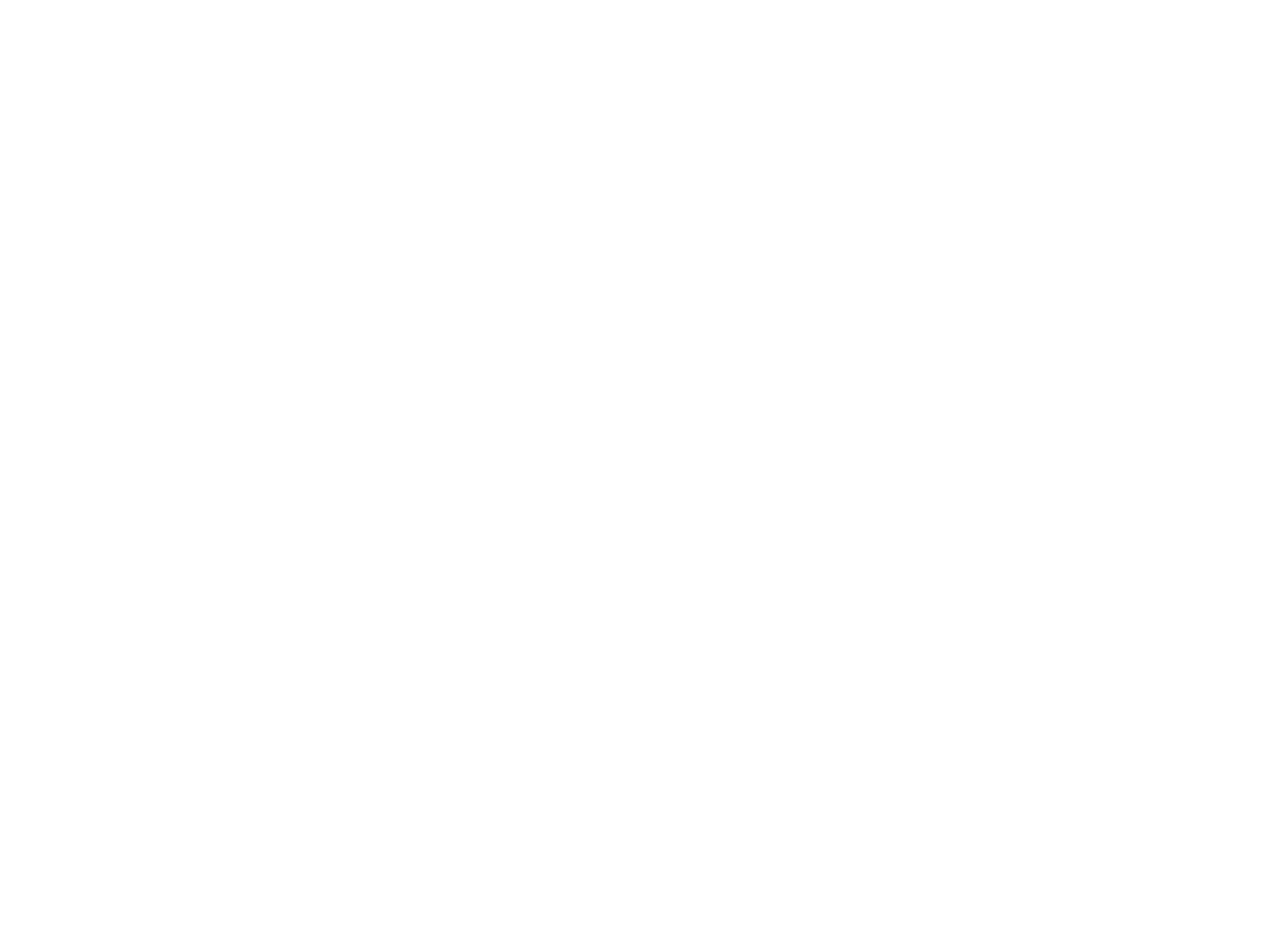
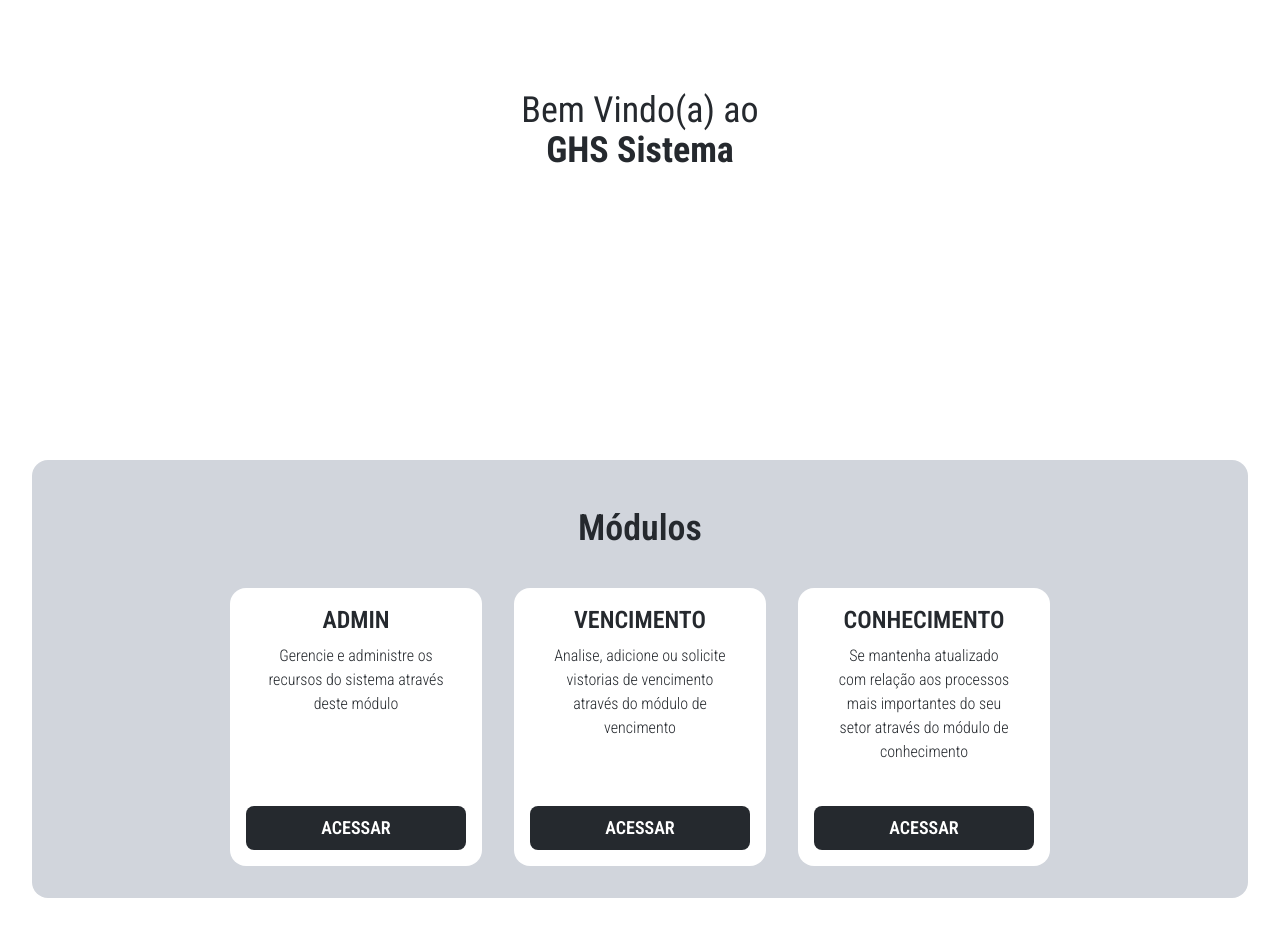
Before and after one commit to wladimiroliveira/hipersenna-saas, a Next.js app: page /home in a window 1280 px wide. Shown: the part 260-1196 px from the top of the page. Before the commit the page ends 800 px from the top, so only its background shows below. Built offline with nearby package versions, Linux system fonts and the light colour scheme.

Commit message:
feat (home): create the home  module container and add transitions to home page components

```diff
--- a/src/app/home/page.js
+++ b/src/app/home/page.js
@@ -1,8 +1,16 @@
+import { ModulesContainer } from "@/app/ui/components/modulesContainer";
+import modules from "@/lib/files/modules.json";
+
 export default async function Page() {
   return (
-    <div>
-      <h1>Parabéns</h1>
-      <p>Seu usuário foi logado com sucesso.</p>
+    <div className="pl-8 pr-8">
+      <div className="flex items-center justify-center" style={{ height: "calc(90vh - 60px)" }}>
+        <h1 className="text-center text-4xl text-primaria">
+          Bem Vindo(a) ao <br />
+          <strong>GHS Sistema</strong>
+        </h1>
+      </div>
+      <ModulesContainer title="Módulos" modules={modules} />
     </div>
   );
 }
--- /dev/null
+++ b/src/app/ui/components/modulesContainer.js
@@ -0,0 +1,39 @@
+import Link from "next/link";
+
+export function ModulesContainer({ modules, title }) {
+  return (
+    <div className="bg-gray-300 p-8 rounded-2xl mb-[150px]">
+      <h2 className="text-center text-4xl font-semibold text-primaria mt-4 mb-10">{title}</h2>
+      <div className="flex justify-center gap-8">
+        {modules.map((module) => {
+          return (
+            <Module
+              title={module.name}
+              text={module.description}
+              buttonText={module.buttonText}
+              href={module.path}
+              key={module.id}
+            />
+          );
+        })}
+      </div>
+    </div>
+  );
+}
+
+export function Module({ title, text, buttonText, href }) {
+  return (
+    <div className="flex flex-col justify-between w-[252px] h-[278px] text-center bg-secundaria p-4 rounded-2xl">
+      <div>
+        <h3 className="uppercase text-2xl font-semibold text-primaria mb-2">{title}</h3>
+        <p className="w-[180px] m-auto font-light text-primaria">{text}</p>
+      </div>
+      <Link
+        href={href}
+        className="bg-primaria p-2 rounded-md text-lg text-secundaria font-semibold uppercase transition-colors hover:bg-hover-primaria"
+      >
+        {buttonText}
+      </Link>
+    </div>
+  );
+}
--- a/src/app/ui/components/navigation.js
+++ b/src/app/ui/components/navigation.js
@@ -22,10 +22,10 @@
     <div className="flex flex-row gap-10 items-center justify-between bg-primaria pl-8 pr-8 pt-4 pb-4">
       <div
         className={clsx(
-          "flex flex-col gap-2 bg-secundaria text-center w-[190px] border-1 border-primaria p-4 rounded-xl right-4 top-16 absolute",
+          "transition-opacity flex flex-col gap-2 bg-secundaria text-center w-[190px] border-1 border-primaria p-4 rounded-xl right-4 top-16 absolute",
           {
-            block: showParam,
-            hidden: !showParam,
+            "opacity-100": showParam,
+            "opacity-0 pointer-events-none": !showParam,
           },
         )}
       >
@@ -47,9 +47,12 @@
               <li key={path.id}>
                 <Link href={`${path.path}`} className="flex flex-row mt-1 items-center gap-2">
                   <span
-                    className={clsx("text-base text-secundaria font-semibold hover:text-gray-400 pb-0", {
-                      "shadow-underline hover:shadow-underline-hover": paths[paths.length - 1] === path.id,
-                    })}
+                    className={clsx(
+                      "transition-colors text-base text-secundaria font-semibold hover:text-gray-400 pb-0",
+                      {
+                        "shadow-underline hover:shadow-underline-hover": paths[paths.length - 1] === path.id,
+                      },
+                    )}
                   >
                     {path.name}
                   </span>
@@ -61,18 +64,18 @@
       </div>
       <button className="flex flex-col justify-between w-[25px] h-[20px] cursor-pointer" onClick={showParams}>
         <div
-          className={clsx("h-[2px] w-full bg-secundaria", {
+          className={clsx("transition-transform h-[2px] w-full bg-secundaria", {
             "rotate-[45deg] translate-y-[10px]": showParam,
           })}
         ></div>
         <div
-          className={clsx("h-[2px] w-full bg-secundaria", {
-            hidden: showParam,
-            block: !showParam,
+          className={clsx("transition-opacity h-[2px] w-full bg-secundaria", {
+            "opacity-0": showParam,
+            "opacity-100": !showParam,
           })}
         ></div>
         <div
-          className={clsx("h-[2px] w-full bg-secundaria", {
+          className={clsx("transition-transform h-[2px] w-full bg-secundaria", {
             "rotate-[-45deg] translate-y-[-8px]": showParam,
           })}
         ></div>
--- /dev/null
+++ b/src/lib/files/modules.json
@@ -0,0 +1,41 @@
+[
+  {
+    "id": "admin",
+    "name": "Admin",
+    "description": "Gerencie e administre os recursos do sistema através deste módulo",
+    "path": "/home/admin",
+    "buttonText": "Acessar",
+    "submodules": [
+      {
+        "id": "usuarios",
+        "name": "Usuários",
+        "description": "Adicione, edite, ou remova usuários através deste menu",
+        "path": "/home/admin/users",
+        "buttonText": "Acessar",
+        "submodules": [
+          {
+            "id": "userlist",
+            "name": "Lista de Usuários",
+            "description": "Visualize todos os usuários através desta lista",
+            "path": "/home/admin/users/list",
+            "buttonText": "Visualizar"
+          }
+        ]
+      }
+    ]
+  },
+  {
+    "id": "vencimento",
+    "name": "Vencimento",
+    "buttonText": "Acessar",
+    "description": "Analise, adicione ou solicite vistorias de vencimento através do módulo de vencimento",
+    "path": "/home/vencimento"
+  },
+  {
+    "id": "conhecimento",
+    "name": "Conhecimento",
+    "buttonText": "Acessar",
+    "description": "Se mantenha atualizado com relação aos processos mais importantes do seu setor através do módulo de conhecimento",
+    "path": "/home/conhecimento"
+  }
+]
```
